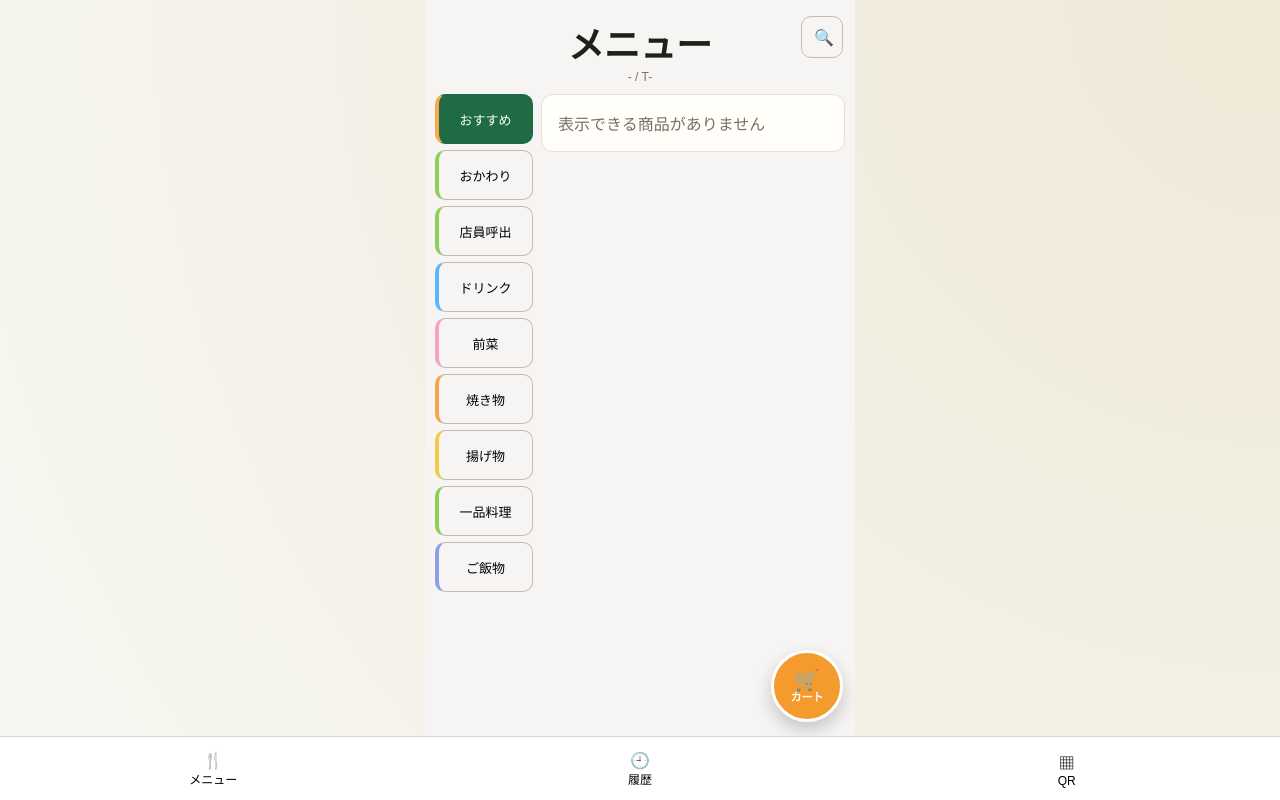
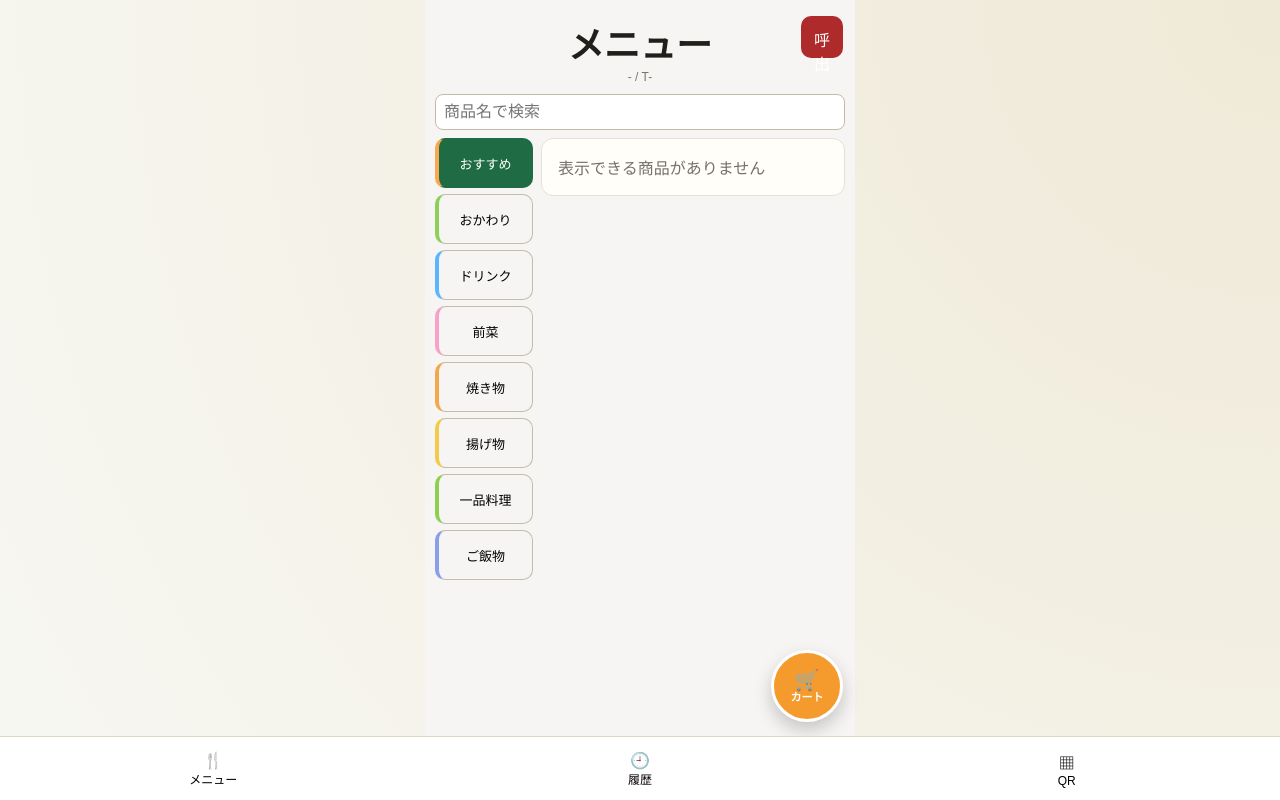
Before and after one commit to acty2026-bit/qr-order, a Next.js app: page /order in a window 1280 px wide. Built offline with nearby package versions, Linux system fonts and the light colour scheme.

Commit message:
Show search field by default and move staff call button

```diff
--- a/app/order/page.tsx
+++ b/app/order/page.tsx
@@ -273,7 +273,6 @@ export default function OrderPage() {
   const railItems: RailKey[] = [
     'recommendation',
     'repeat',
-    'call',
     'drink',
     'dessert',
     'grill',
@@ -365,19 +364,17 @@ export default function OrderPage() {
         <div style={{ fontSize: 36, fontWeight: 800, marginBottom: 2 }}>メニュー</div>
         <div style={{ fontSize: 12, color: '#7a7469' }}>{store || '-'} / T{tableNo || '-'}</div>
         <button
-          className="btn-ghost"
+          className="btn-danger"
           style={{ position: 'absolute', right: 2, top: 8, width: 42, height: 42, borderRadius: 10 }}
-          onClick={() => setIsSearchOpen((prev) => !prev)}
+          onClick={callStaff}
         >
-          🔍
+          呼出
         </button>
       </div>
 
-      {isSearchOpen && (
-        <div style={{ marginBottom: 8 }}>
-          <input placeholder="商品名で検索" value={searchTerm} onChange={(e) => setSearchTerm(e.target.value)} />
-        </div>
-      )}
+      <div style={{ marginBottom: 8 }}>
+        <input placeholder="商品名で検索" value={searchTerm} onChange={(e) => setSearchTerm(e.target.value)} />
+      </div>
 
       {hasAllYouCanMenus && (
         <div style={{ display: 'grid', gridTemplateColumns: '1fr 1fr', gap: 8, marginBottom: 8 }}>
@@ -408,11 +405,6 @@ export default function OrderPage() {
               {labelMap[key]}
             </button>
           ))}
-          {activeRail === 'call' && (
-            <button className="btn-danger" style={{ height: 44 }} onClick={callStaff}>
-              呼び出す
-            </button>
-          )}
         </aside>
 
         <section style={{ display: 'grid', gap: 8, alignContent: 'start' }}>
```
